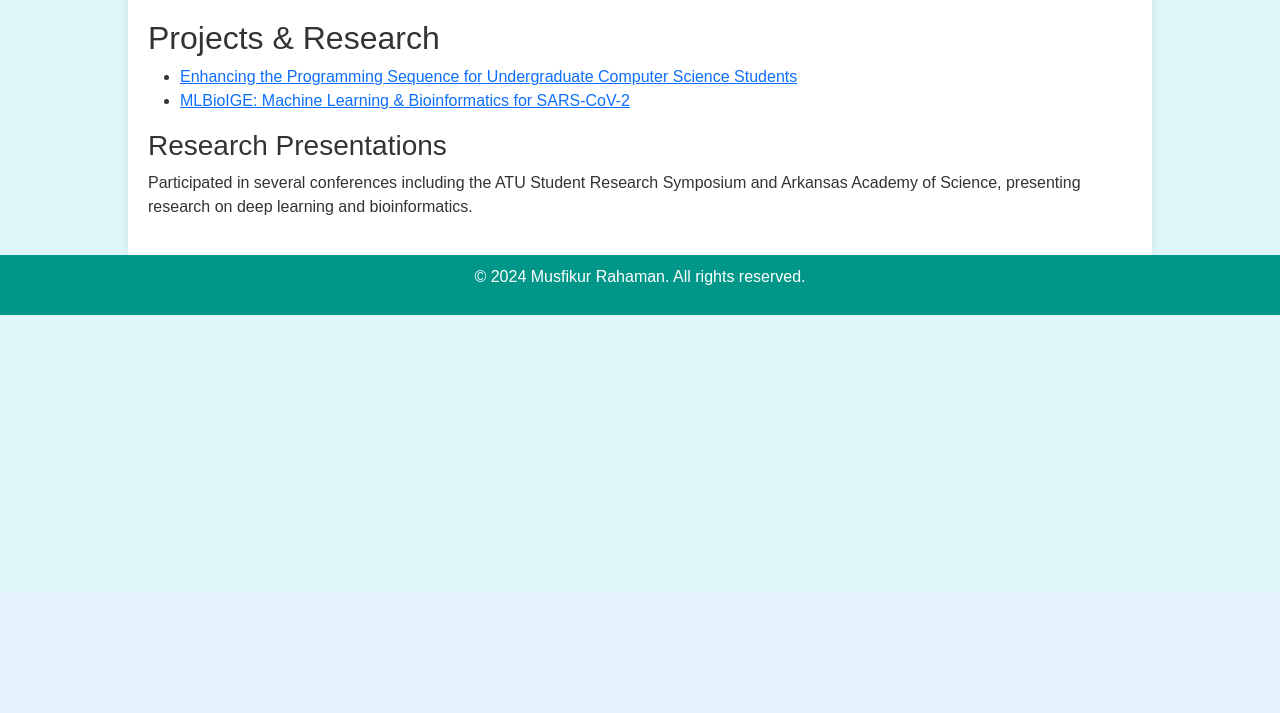
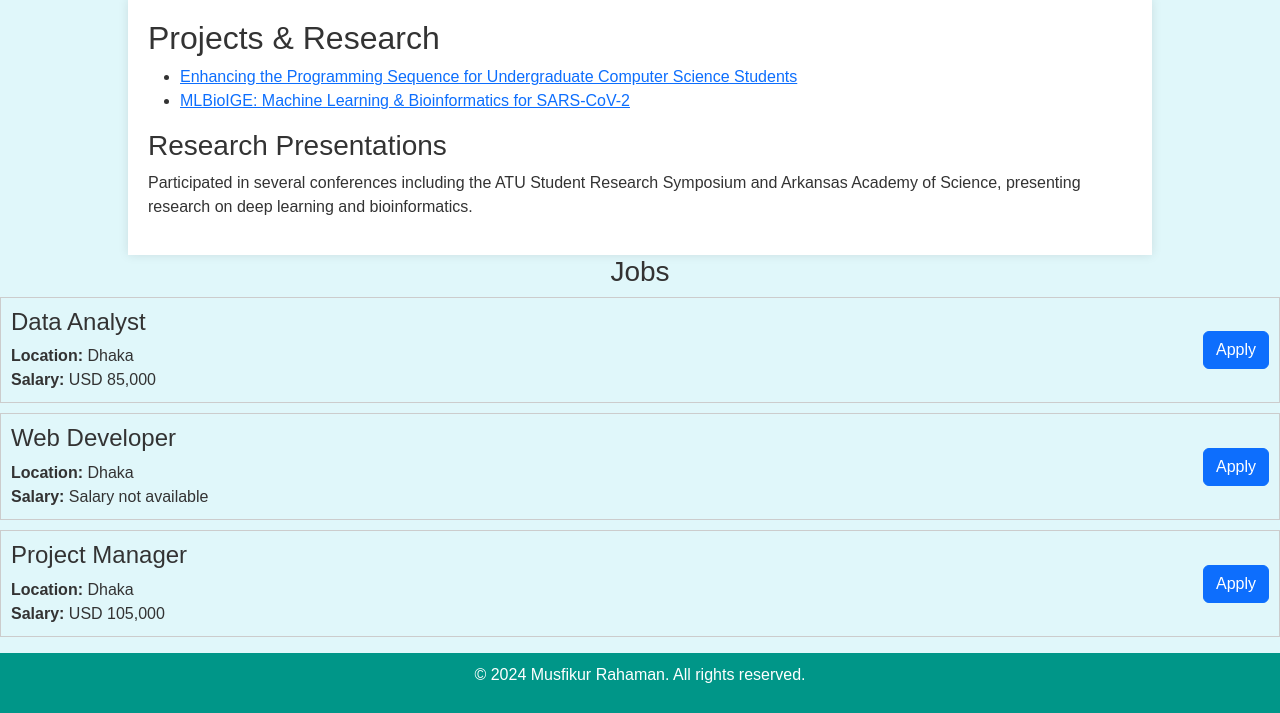
Before and after one commit to musfikur-rahaman/jovian-website, a Flask app: page /projects in a window 1280 px wide. Shown: the part 208-921 px from the top of the page. Before the commit the page ends 523 px from the top, so only its background shows below. Run offline with Flask 3, Linux system fonts and the light colour scheme.

Commit message:
Added dynamic data and json

```diff
--- a/app.py
+++ b/app.py
@@ -1,45 +1,43 @@
 from re import DEBUG
-from flask import Flask, render_template
-
+from flask import Flask, render_template, jsonify
 
 app = Flask(__name__)
 
-JOBS = [
-   {
-    'id' : 1,
+JOBS = [{
+    'id': 1,
     'title': 'Data Analyst',
     'location': 'Dhaka',
-    'Salary' : 'USD 85,000'
-    },
-
-    {
-    'id' : 2,
+    'Salary': 'USD 85,000'
+}, {
+    'id': 2,
     'title': 'Web Developer',
     'location': 'Dhaka',
-
-    },
-
-    {
-    'id' : 3,
+}, {
+    'id': 3,
     'title': 'Project Manager',
     'location': 'Dhaka',
-    'Salary' : 'USD 105,000'
-    }
+    'Salary': 'USD 105,000'
+}]
 
-]
 
 @app.route("/")
 def home():
-    return render_template("home.html",
-                          jobs = JOBS)
+    return render_template("home.html", jobs=JOBS)
+
 
 @app.route("/experience")
 def experience():
-    return render_template("exp.html")
+    return render_template("exp.html", jobs=JOBS)
 
-@app.route( "/projects")
+
+@app.route("/projects")
 def projects():
-    return render_template("pj.html")
+    return render_template("pj.html", jobs=JOBS)
+
+
+@app.route("/api/jobs")
+def list_jobs():
+    return jsonify(JOBS)
 
 
 if __name__ == "__main__":
--- /dev/null
+++ b/templates/jobitem.html
@@ -0,0 +1,20 @@
+<div style="border: 1px solid #ccc; padding: 10px; margin-bottom: 10px; display: flex; justify-content: space-between; align-items: center;">
+    <!-- Job Details Section -->
+    <div>
+        <h4>{{ job.title }}</h4>
+        <div><strong>Location:</strong> {{ job.location }}</div>
+        <div>
+            <strong>Salary:</strong>
+            {% if job.Salary %}
+                {{ job.Salary }}
+            {% else %}
+                Salary not available
+            {% endif %}
+        </div>
+    </div>
+
+    <!-- Apply Button Section -->
+    <div>
+        <a href="{{ job.apply_url }}" class="btn btn-primary">Apply</a>
+    </div>
+</div>
--- a/templates/pj.html
+++ b/templates/pj.html
@@ -79,6 +79,17 @@
         <p>Participated in several conferences including the ATU Student Research Symposium and Arkansas Academy of Science, presenting research on deep learning and bioinformatics.</p>
     </div>
 
+
+    <div>
+        <h3 class="text-center">Jobs</h3>
+        <div style="margin-bottom: 16px;">
+            {% for job in jobs %}
+                {% include 'jobitem.html' %}
+            {% endfor %}
+        </div>
+    </div>
+
+
     <div class="footer">
         <p>&copy; 2024 Musfikur Rahaman. All rights reserved.</p>
     </div>
```
Also changed, not shown: templates/exp.html (+13 -0 lines), templates/home.html (+1 -13 lines), 1 other file.
